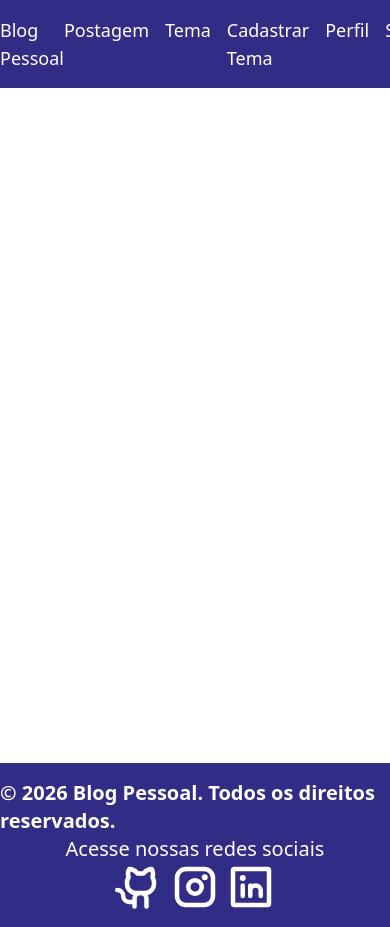
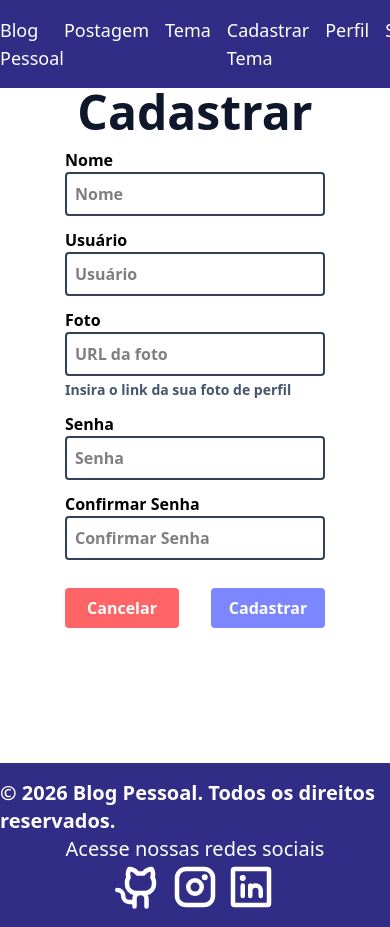
Before and after one commit to Lancellot/blog-react-ts-vite, a React (Vite) app: page /cadastro in a window 390 px wide. Shown: the top 927 px of the page. Built offline with nearby package versions, Linux system fonts and the light colour scheme.

Commit message:
feat:implementação de routa de logincadastro

```diff
--- a/src/App.tsx
+++ b/src/App.tsx
@@ -3,6 +3,8 @@ import './App.css'
 import Footer from './components/footer.tsx/Footer'
 import Navbar from './components/navbar/Navbar'
 import Home from './pages/home/Home'
+import Cadastro from './pages/cadastro/cadastro'
+import Login from './pages/login/login'
 
 function App() {
 
@@ -12,8 +14,10 @@ function App() {
         <Navbar />
         <main className='min-h-[80vh]'>
           <Routes>
-            <Route path='/' element={<Home />} />
+            <Route path='/' element={<Login />} />
             <Route path='/home' element={<Home />} />
+            <Route path='/login' element={<Login />} />
+            <Route path='/cadastro' element={<Cadastro />} />
           </Routes>
         </main>
         <Footer />
--- a/src/components/footer.tsx/Footer.tsx
+++ b/src/components/footer.tsx/Footer.tsx
@@ -12,9 +12,21 @@ function Footer() {
                     </p>
                     <p className="text-xl">Acesse nossas redes sociais</p>
                     <ul className="flex gap-2">
-                        <li><GithubLogoIcon size={48} weight="bold"/></li>
-                        <li><InstagramLogoIcon size={48} weight="bold"/></li>
-                        <li><LinkedinLogoIcon size={48} weight="bold"/></li>
+                        <li>
+                            <a href="https://github.com/Lancellot" target="_blank" rel="noreferrer">
+                                <GithubLogoIcon size={48} weight="bold" />
+                            </a>
+                        </li>
+                        <li>
+                            <a href="https://www.instagram.com/assis.p.n" target="_blank" rel="noreferrer">
+                                <InstagramLogoIcon size={48} weight="bold" />
+                            </a>
+                        </li>
+                        <li>
+                            <a href="https://www.linkedin.com/in/assispiresneto/" target="_blank" rel="noreferrer">
+                                <LinkedinLogoIcon size={48} weight="bold" />
+                            </a>
+                        </li>
                     </ul>
                 </section>
             </footer>
--- a/src/components/navbar/Navbar.tsx
+++ b/src/components/navbar/Navbar.tsx
@@ -1,9 +1,11 @@
+import { Link } from "react-router-dom";
+
 function Navbar() {
     return (
         <nav className="w-full flex justify-center py-4
             bg-indigo-900 text-white">
             <section className="container flex justify-between text-lg mx-8">
-                Blog Pessoal
+                <Link to="/">Blog Pessoal</Link>
 
                 <ul className="flex gap-4">
                     <li>Postagem</li>
--- /dev/null
+++ b/src/pages/cadastro/cadastro.tsx
@@ -0,0 +1,120 @@
+
+function Cadastro() {
+
+
+    return (
+        <main>
+            <div className="grid grid-cols-1 lg:grid-cols-2
+            place-items-center font-bold ">
+                <aside
+                    className="bg-[url('https://i.imgur.com/ZZFAmzo.jpg')] lg:block hidden bg-no-repeat
+                    w-full min-h-[80vh] bg-cover bg-center"
+                    role="img"
+                    aria-label="Imagem decorativa de fundo"
+                ></aside>
+
+                <section className='flex justify-center items-center flex-col w-2/3 gap-3'>
+                    <h2 className='text-slate-900 text-5xl'>Cadastrar</h2>
+
+                    <form className='flex flex-col w-full gap-3' aria-label="Formulário de cadastro">
+                        <div className="flex flex-col w-full">
+                            <label htmlFor="nome">Nome</label>
+                            <input
+                                type="text"
+                                id="nome"
+                                name="nome"
+
+                                placeholder="Nome"
+                                className="border-2 border-slate-700 rounded p-2"
+                                required
+                                aria-required="true"
+                            />
+                        </div>
+
+                        <div className="flex flex-col w-full">
+                            <label htmlFor="email">Usuário</label>
+                            <input
+                                type="text"
+                                id="email"
+                                name="email"
+
+                                placeholder="Usuário"
+                                className="border-2 border-slate-700 rounded p-2"
+                                required
+                                aria-required="true"
+                            />
+                        </div>
+
+                        <div className="flex flex-col w-full">
+                            <label htmlFor="foto">Foto</label>
+                            <input
+                                type="url"
+                                id="foto"
+                                name="foto"
+
+                                placeholder="URL da foto"
+                                className="border-2 border-slate-700 rounded p-2"
+                                aria-describedby="foto-help"
+                            />
+                            <small id="foto-help" className="text-slate-600 text-sm mt-1">
+                                Insira o link da sua foto de perfil
+                            </small>
+                        </div>
+
+                        <div className="flex flex-col w-full">
+                            <label htmlFor="senha">Senha</label>
+                            <input
+                                type="password"
+                                id="senha"
+                                name="senha"
+
+                                placeholder="Senha"
+                                className="border-2 border-slate-700 rounded p-2"
+                                required
+                                aria-required="true"
+                                minLength={6}
+                            />
+                        </div>
+
+                        <div className="flex flex-col w-full">
+                            <label htmlFor="confirmarSenha">Confirmar Senha</label>
+                            <input
+                                type="password"
+                                id="confirmarSenha"
+                                name="confirmarSenha"
+
+                                placeholder="Confirmar Senha"
+                                className="border-2 border-slate-700 rounded p-2"
+                                required
+                                aria-required="true"
+                                minLength={6}
+                            />
+                        </div>
+
+                        <footer className="flex justify-around w-full gap-8 mt-4">
+                            <button
+                                type='reset'
+                                className='rounded text-white bg-red-400 hover:bg-red-700 w-1/2 py-2'
+                                aria-label="Cancelar cadastro"
+
+                            >
+                                Cancelar
+                            </button>
+                            <button
+                                type='submit'
+                                className='rounded text-white bg-indigo-400
+                            hover:bg-indigo-900 w-1/2 py-2
+                                flex justify-center'
+                                aria-label="Enviar formulário de cadastro"
+                            >
+                                Cadastrar
+                            </button>
+                        </footer>
+                    </form>
+                </section>
+            </div>
+        </main>
+    )
+}
+
+export default Cadastro
--- /dev/null
+++ b/src/pages/login/login.tsx
@@ -0,0 +1,58 @@
+import { Link } from "react-router-dom";
+
+function Login() {
+  return (
+    <main>
+      <section className="grid grid-cols-1 lg:grid-cols-2
+            place-items-center font-bold">
+        <form className="flex justify-center items-center flex-col w-2/3 gap-3">
+          <h2 className="text-slate-900 text-5xl">Entrar</h2>
+
+          <div className="flex flex-col w-full">
+            <label htmlFor="usuario">Usuário</label>
+            <input
+              type="text"
+              id="usuario"
+              name="usuario"
+              placeholder="Usuário"
+              className="border-2 border-slate-700 rounded p-2"
+              required />
+          </div>
+
+          <div className="flex flex-col w-full">
+            <label htmlFor="senha">Senha</label>
+            <input
+              type="password"
+              id="senha"
+              name="senha"
+              placeholder="Senha"
+              className="border-2 border-slate-700 rounded p-2"
+              required />
+          </div>
+
+          <button
+            type="submit"
+            className="rounded bg-indigo-400 flex justify-center  hover:bg-indigo-900 text-white w-1/2 py-2"
+          >
+            <span>Entrar</span>
+          </button>
+
+          <hr className="border-slate-800 w-full" />
+
+          <p>
+            Ainda não tem uma conta? {' '}
+            <Link to="/cadastro" className="text-indigo-800 hover:underline">
+              Cadastre-se
+            </Link>
+          </p>
+        </form>
+
+        <aside className="bg-[url('https://i.imgur.com/ZZFAmzo.jpg')] lg:block hidden bg-no-repeat
+                    w-full min-h-[80vh] bg-cover bg-center">
+
+        </aside>
+      </section>
+    </main>
+  );
+}
+export default Login;
```
